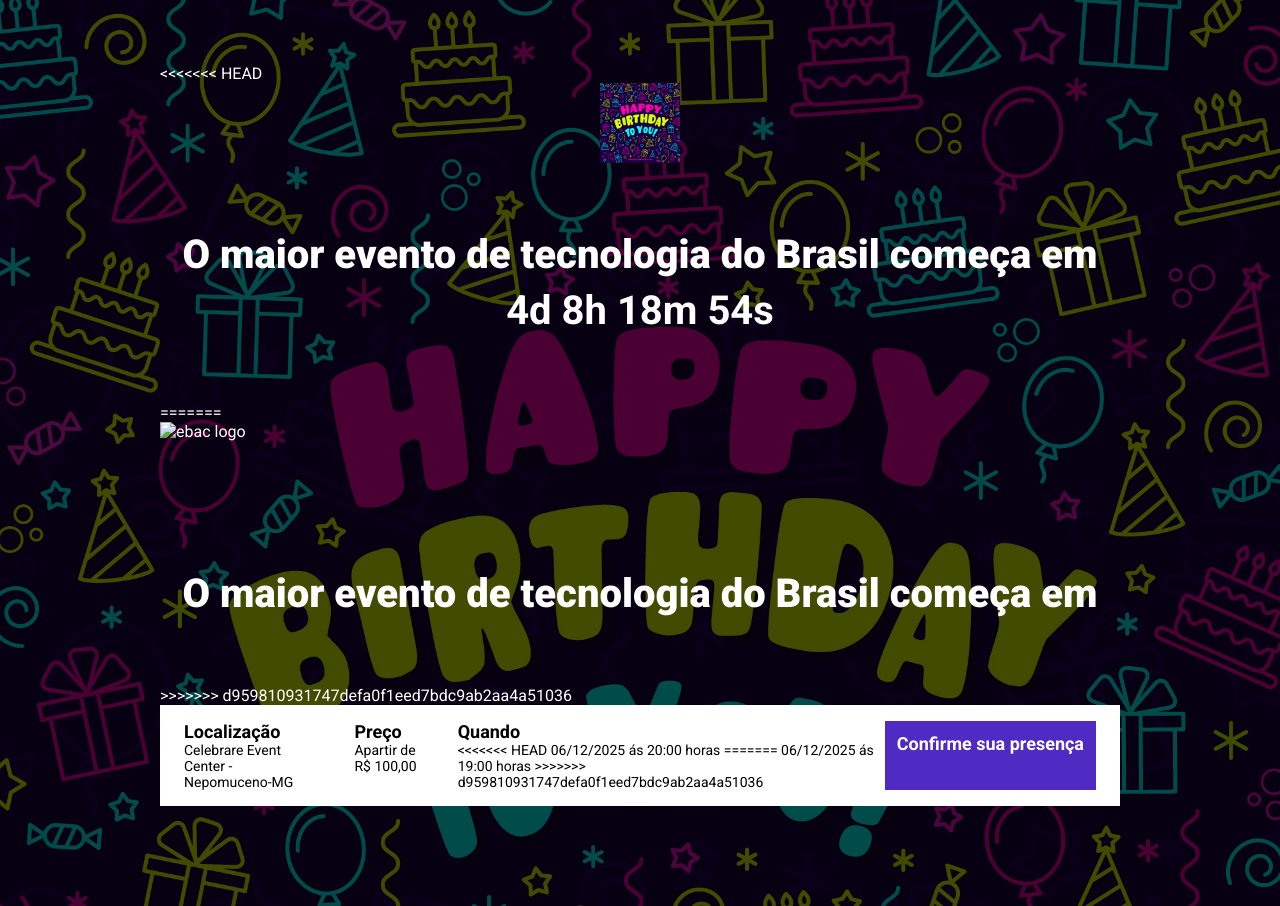
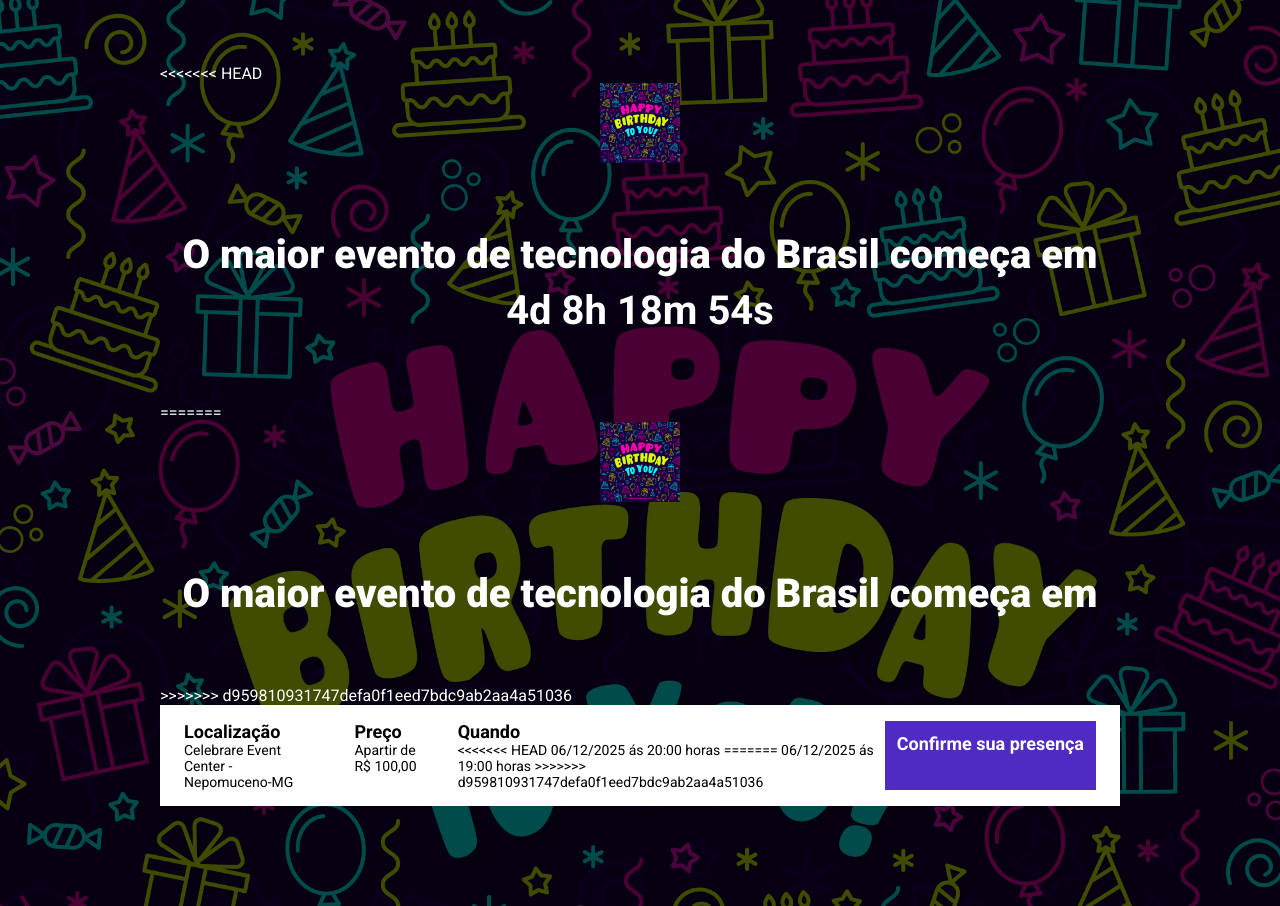
Before and after one commit to brunocarvalho0612/ebac_talks, a website built with Parcel: page src/index.html in a window 1280 px wide. Shown: the top 906 px of the page. Built offline with nearby package versions, Linux system fonts and the light colour scheme; files whose address does not match are found by name.

Commit message:
Correcao de paths de imagens para build do Parcel

```diff
--- a/package.json
+++ b/package.json
@@ -3,7 +3,7 @@
   "version": "1.0.0",
   "scripts": {
     "dev": "parcel src/index.html src/styles/main.scss src/scripts/main.js",
-    "build": "parcel build ebac_talks/src/index.html",
+    "build": "parcel build src/index.html",
     "test": "echo \"Error: no test specified\" && exit 1"
   },
   "keywords": [],
--- a/src/index.html
+++ b/src/index.html
@@ -18,7 +18,7 @@
       <img class="hero__logo" src="./images/fundoaniversario.jpg" alt="fundoaniversario">
       <p class="hero__text" id="contador">A melhor festa de aniversário do ano começa em 10d 12h 20m 15s</p>
 =======
-      <img class="hero__logo" src="./images/ebac_logo.svg" alt="ebac logo">
+      <img class="hero__logo" src="./images/fundoaniversario.jpg" alt="ebac logo">
       <p class="hero__text">O maior evento de tecnologia do Brasil começa em <span id="contador"></span></p>
 >>>>>>> d959810931747defa0f1eed7bdc9ab2aa4a51036
       <div class="infos-bar">
```
Also changed, not shown: dist/fundoaniversario.d992d7bb.jpg (added), dist/index.html, src/images/backend.png (deleted), src/images/data.png (deleted), 7 other files.
